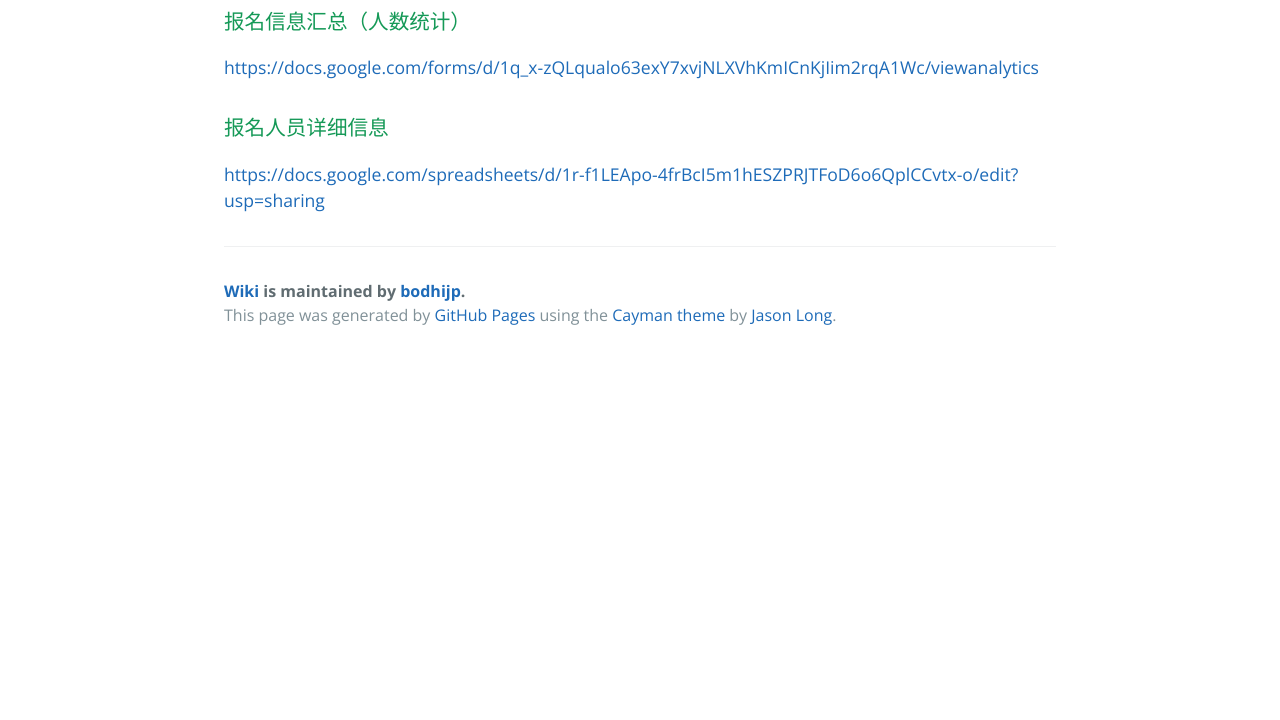
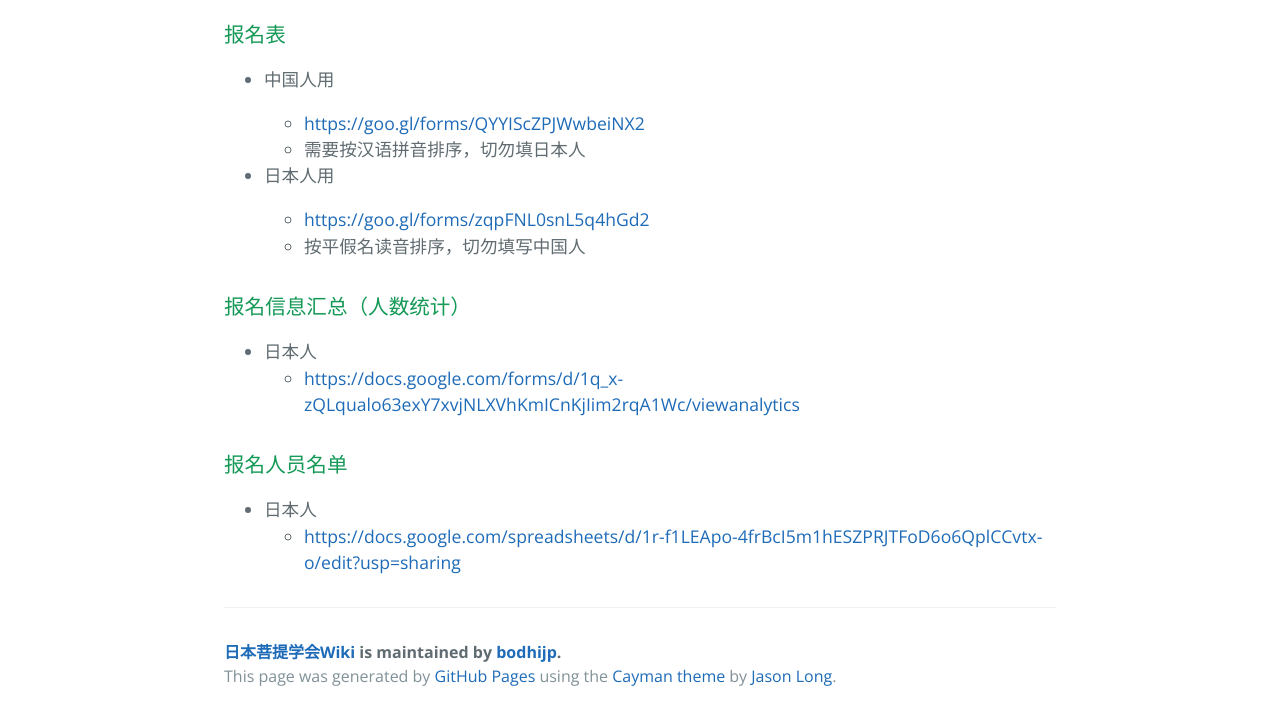
Before and after one commit to bodhijp/wiki, a plain HTML site: page index.html in a window 1280 px wide. Shown: the part 434-1154 px from the top of the page. Before the commit the page ends 800 px from the top, so only its background shows below. Drawn offline with nearby package versions, Linux system fonts and the light colour scheme.

Commit message:
Create gh-pages branch via GitHub

```diff
--- a/index.html
+++ b/index.html
@@ -2,7 +2,7 @@
 <html lang="en-us">
   <head>
     <meta charset="UTF-8">
-    <title>Wiki by bodhijp</title>
+    <title>日本菩提学会Wiki by bodhijp</title>
     <meta name="viewport" content="width=device-width, initial-scale=1">
     <link rel="stylesheet" type="text/css" href="stylesheets/normalize.css" media="screen">
     <link href='https://fonts.googleapis.com/css?family=Open+Sans:400,700' rel='stylesheet' type='text/css'>
@@ -11,7 +11,7 @@
   </head>
   <body>
     <section class="page-header">
-      <h1 class="project-name">Wiki</h1>
+      <h1 class="project-name">日本菩提学会Wiki</h1>
       <h2 class="project-tagline"></h2>
       <a href="https://github.com/bodhijp/wiki" class="btn">View on GitHub</a>
       <a href="https://github.com/bodhijp/wiki/zipball/master" class="btn">Download .zip</a>
@@ -19,21 +19,57 @@
     </section>
 
     <section class="main-content">
-      <h2>
-<a id="慈师活动链接" class="anchor" href="#%E6%85%88%E5%B8%88%E6%B4%BB%E5%8A%A8%E9%93%BE%E6%8E%A5" aria-hidden="true"><span aria-hidden="true" class="octicon octicon-link"></span></a>慈师活动链接</h2>
+      <h1>
+<a id="慈师活动网站信息" class="anchor" href="#%E6%85%88%E5%B8%88%E6%B4%BB%E5%8A%A8%E7%BD%91%E7%AB%99%E4%BF%A1%E6%81%AF" aria-hidden="true"><span aria-hidden="true" class="octicon octicon-link"></span></a>慈师活动网站信息</h1>
+
+<h3>
+<a id="报名表" class="anchor" href="#%E6%8A%A5%E5%90%8D%E8%A1%A8" aria-hidden="true"><span aria-hidden="true" class="octicon octicon-link"></span></a>报名表</h3>
+
+<ul>
+<li>
+<p>中国人用</p>
+
+<ul>
+<li><a href="https://goo.gl/forms/QYYIScZPJWwbeiNX2">https://goo.gl/forms/QYYIScZPJWwbeiNX2</a></li>
+<li>需要按汉语拼音排序，切勿填日本人</li>
+</ul>
+</li>
+<li>
+<p>日本人用</p>
+
+<ul>
+<li><a href="https://goo.gl/forms/zqpFNL0snL5q4hGd2">https://goo.gl/forms/zqpFNL0snL5q4hGd2</a></li>
+<li>按平假名读音排序，切勿填写中国人</li>
+</ul>
+</li>
+</ul>
 
 <h3>
 <a id="报名信息汇总人数统计" class="anchor" href="#%E6%8A%A5%E5%90%8D%E4%BF%A1%E6%81%AF%E6%B1%87%E6%80%BB%E4%BA%BA%E6%95%B0%E7%BB%9F%E8%AE%A1" aria-hidden="true"><span aria-hidden="true" class="octicon octicon-link"></span></a>报名信息汇总（人数统计）</h3>
 
-<p><a href="https://docs.google.com/forms/d/1q_x-zQLqualo63exY7xvjNLXVhKmICnKjIim2rqA1Wc/viewanalytics">https://docs.google.com/forms/d/1q_x-zQLqualo63exY7xvjNLXVhKmICnKjIim2rqA1Wc/viewanalytics</a></p>
+<ul>
+<li>日本人
+
+<ul>
+<li><a href="https://docs.google.com/forms/d/1q_x-zQLqualo63exY7xvjNLXVhKmICnKjIim2rqA1Wc/viewanalytics">https://docs.google.com/forms/d/1q_x-zQLqualo63exY7xvjNLXVhKmICnKjIim2rqA1Wc/viewanalytics</a></li>
+</ul>
+</li>
+</ul>
 
 <h3>
-<a id="报名人员详细信息" class="anchor" href="#%E6%8A%A5%E5%90%8D%E4%BA%BA%E5%91%98%E8%AF%A6%E7%BB%86%E4%BF%A1%E6%81%AF" aria-hidden="true"><span aria-hidden="true" class="octicon octicon-link"></span></a>报名人员详细信息</h3>
+<a id="报名人员名单" class="anchor" href="#%E6%8A%A5%E5%90%8D%E4%BA%BA%E5%91%98%E5%90%8D%E5%8D%95" aria-hidden="true"><span aria-hidden="true" class="octicon octicon-link"></span></a>报名人员名单</h3>
 
-<p><a href="https://docs.google.com/spreadsheets/d/1r-f1LEApo-4frBcI5m1hESZPRJTFoD6o6QplCCvtx-o/edit?usp=sharing">https://docs.google.com/spreadsheets/d/1r-f1LEApo-4frBcI5m1hESZPRJTFoD6o6QplCCvtx-o/edit?usp=sharing</a></p>
+<ul>
+<li>日本人
+
+<ul>
+<li><a href="https://docs.google.com/spreadsheets/d/1r-f1LEApo-4frBcI5m1hESZPRJTFoD6o6QplCCvtx-o/edit?usp=sharing">https://docs.google.com/spreadsheets/d/1r-f1LEApo-4frBcI5m1hESZPRJTFoD6o6QplCCvtx-o/edit?usp=sharing</a></li>
+</ul>
+</li>
+</ul>
 
       <footer class="site-footer">
-        <span class="site-footer-owner"><a href="https://github.com/bodhijp/wiki">Wiki</a> is maintained by <a href="https://github.com/bodhijp">bodhijp</a>.</span>
+        <span class="site-footer-owner"><a href="https://github.com/bodhijp/wiki">日本菩提学会Wiki</a> is maintained by <a href="https://github.com/bodhijp">bodhijp</a>.</span>
 
         <span class="site-footer-credits">This page was generated by <a href="https://pages.github.com">GitHub Pages</a> using the <a href="https://github.com/jasonlong/cayman-theme">Cayman theme</a> by <a href="https://twitter.com/jasonlong">Jason Long</a>.</span>
       </footer>
--- a/params.json
+++ b/params.json
@@ -1,6 +1,6 @@
 {
-  "name": "Wiki",
+  "name": "日本菩提学会Wiki",
   "tagline": "",
-  "body": "## 慈师活动链接\r\n\r\n### 报名信息汇总（人数统计）\r\n\r\nhttps://docs.google.com/forms/d/1q_x-zQLqualo63exY7xvjNLXVhKmICnKjIim2rqA1Wc/viewanalytics\r\n\r\n### 报名人员详细信息\r\nhttps://docs.google.com/spreadsheets/d/1r-f1LEApo-4frBcI5m1hESZPRJTFoD6o6QplCCvtx-o/edit?usp=sharing",
+  "body": "# 慈师活动网站信息\r\n\r\n### 报名表\r\n\r\n* 中国人用\r\n * https://goo.gl/forms/QYYIScZPJWwbeiNX2\r\n * 需要按汉语拼音排序，切勿填日本人\r\n\r\n* 日本人用\r\n * https://goo.gl/forms/zqpFNL0snL5q4hGd2\r\n * 按平假名读音排序，切勿填写中国人\r\n\r\n### 报名信息汇总（人数统计）\r\n\r\n* 日本人\r\n * https://docs.google.com/forms/d/1q_x-zQLqualo63exY7xvjNLXVhKmICnKjIim2rqA1Wc/viewanalytics\r\n\r\n### 报名人员名单\r\n* 日本人\r\n * https://docs.google.com/spreadsheets/d/1r-f1LEApo-4frBcI5m1hESZPRJTFoD6o6QplCCvtx-o/edit?usp=sharing",
   "note": "Don't delete this file! It's used internally to help with page regeneration."
 }
```
